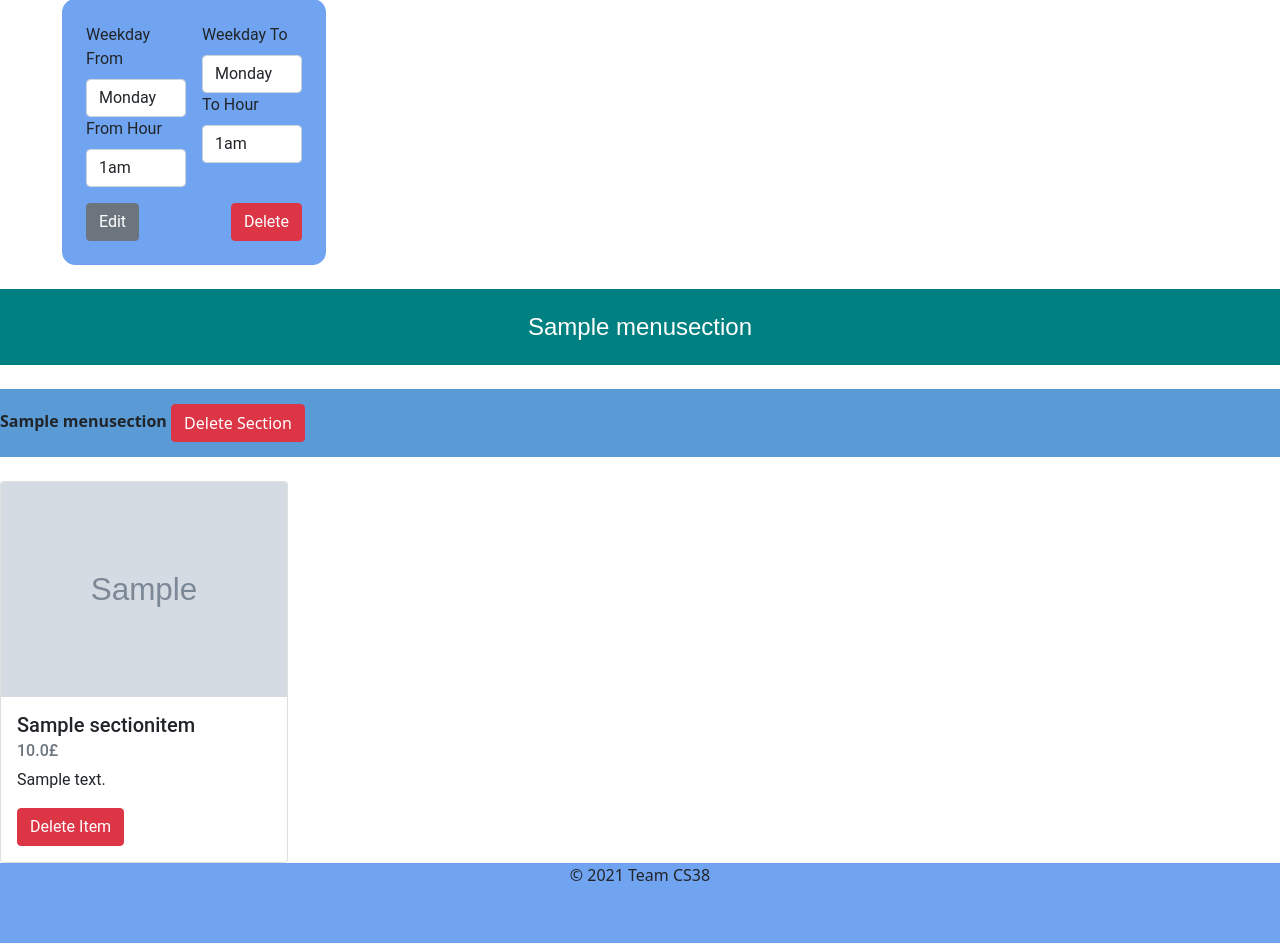
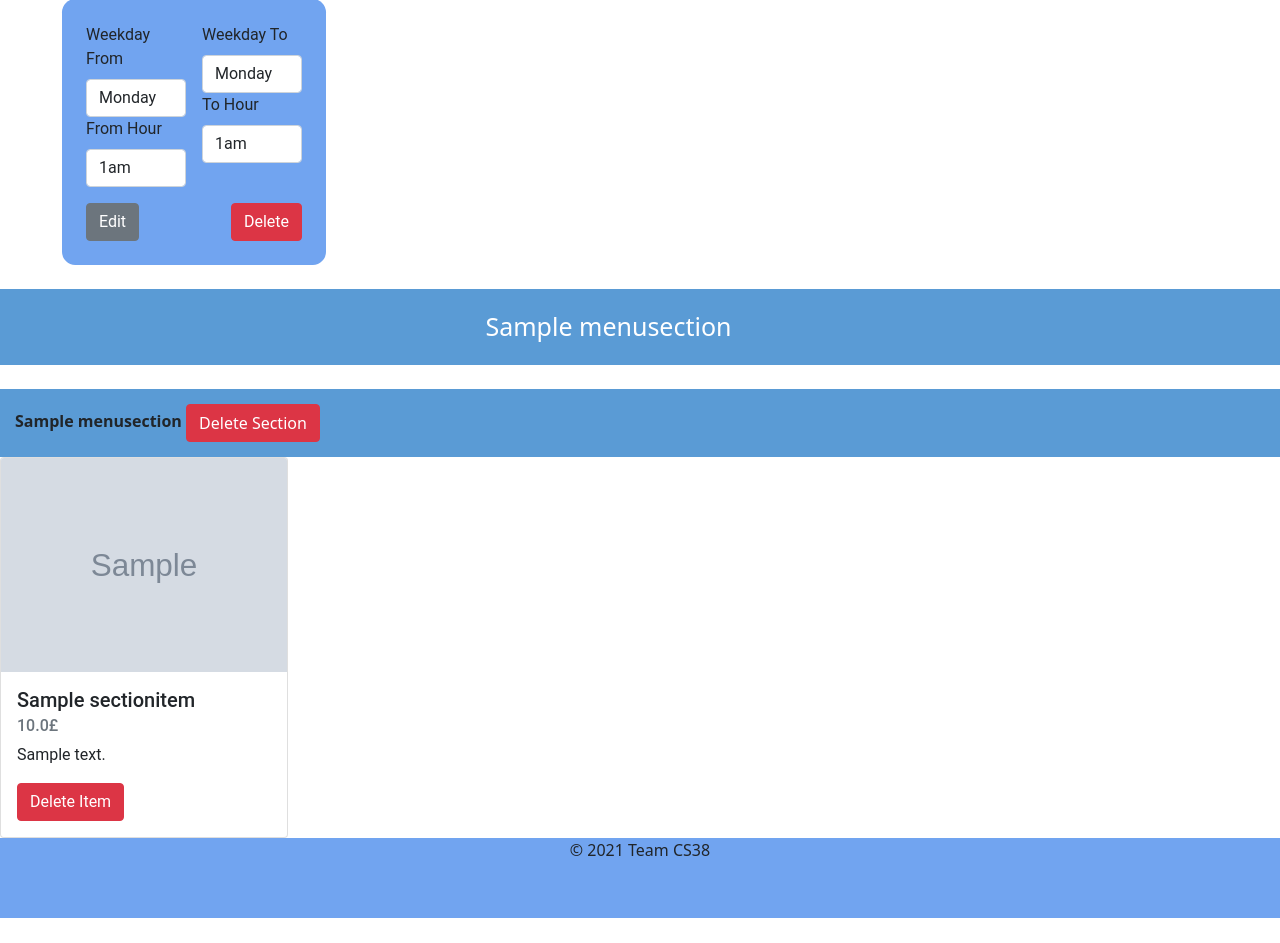
Before and after one commit to harshkheskani/CS38-TeamProject, a Django app: a page that uses leidos_project/templates/leidos_app/base.html in a window 1280 px wide. Shown: the part 705-1648 px from the top of the page. After the commit the page ends 1623 px from the top, so only its background shows below. Run offline with Django 4.2, Linux system fonts and the light colour scheme; a user stored in the database is signed in; tables that the repository leaves empty hold one stand-in row (values such as "Sample post"); grey boxes marked "Sample" are stand-in pictures; some libraries are stand-ins or nearby versions.

Commit message:
Fixed broken delete section button and tweaked edit_business.html, so it is consistent with business.html
delete_section_modal.html:
  - appended section primary key for ID so that modals are unique for each section

base.html:
  - removed redundant script

business.html:
  - changed colour of button for liking

edit_business.html:
  - changed design as to be consistent with business.html

Signed-off-by: Filip Vyrostko <2479054v@student.gla.ac.uk>

```diff
--- a/leidos_project/templates/includes/delete_section_modal.html
+++ b/leidos_project/templates/includes/delete_section_modal.html
@@ -1,14 +1,15 @@
 <!-- Button trigger modal -->
-<button type="button" class="btn btn-danger" data-bs-toggle="modal" data-bs-target="#delsectionModal">
+<button type="button" class="btn btn-danger" data-bs-toggle="modal" data-bs-target="#delsectionModal{{section.0.pk}}">
   Delete Section
 </button>
 
 <!-- Modal -->
-<div class="modal fade" id="delsectionModal" data-bs-backdrop="static" data-bs-keyboard="false" tabindex="-1" aria-labelledby="delsectionModalLabel" aria-hidden="true">
+<div class="modal fade" id="delsectionModal{{section.0.pk}}" data-bs-backdrop="static" data-bs-keyboard="false" tabindex="-1"
+     aria-labelledby="delsectionModalLabel{{section.0.pk}}" aria-hidden="true">
   <div class="modal-dialog">
     <div class="modal-content">
       <div class="modal-header">
-        <h5 class="modal-title" id="delsectionModalLabel">Delete Section</h5>
+        <h5 class="modal-title" id="delsectionModalLabel{{section.0.pk}}">Delete Section</h5>
         <button type="button" class="btn-close" data-bs-dismiss="modal" aria-label="Close"></button>
       </div>
       <div class="modal-body">
--- a/leidos_project/templates/leidos_app/base.html
+++ b/leidos_project/templates/leidos_app/base.html
@@ -54,7 +54,6 @@
 
 
 		</div>
-		<script src="js/bootstrap.min.js"></script>
 	</body>
 
 	<footer class="footer">
--- a/leidos_project/templates/leidos_app/edit_business.html
+++ b/leidos_project/templates/leidos_app/edit_business.html
@@ -92,26 +92,30 @@ Edit Business Details
     </div>
 	<br />
 
-<nav id ="categories">
-		<ul>
+	<style>
+		.trs {
+			background-color: transparent;
+			border-color: transparent;
+			font-size: 25px
+		}
+	</style>
+	<!-- Create navigation bar containing section names as buttons with scrollIntoView on click -->
+	<nav class="container-flex" style="padding: 10px; display: block; background-color: #5A9BD5">
+		<div class="col-md-12 text-center">
 			{% for section in sections %}
-				<li>
-					<a onclick=document.getElementById("{{ section.0.name }}").scrollIntoView(true) href="#mains">{{ section.0.name }}</a>
-				</li>
+			<button class="btn btn-primary btn-lg trs" style="margin-right: 5%"
+					onclick=document.getElementById("{{ section.0.name }}").scrollIntoView(true)>{{ section.0.name }}</button>
 			{% endfor %}
-		</ul>
+		</div>
 	</nav>
 
 	<br>
 
-
 	{% for section in sections %}
-	<div id="{{ section.0.name }}" class="cat-name">
+		<div id="{{section.0.name}}" class="container-flex" style="background-color: #5A9BD5; padding: 15px">
 			<span><b>{{ section.0.name }}</b></span>
 			{% include 'includes/delete_section_modal.html' %}
 		</div>
-
-	<br>
 
 		<div class="tiles">
 			{% for item in section.1 %}
```
Also changed, not shown: leidos_project/templates/leidos_app/business.html (+4 -3 lines). Lines whose indentation alone changed are shown as unchanged.
